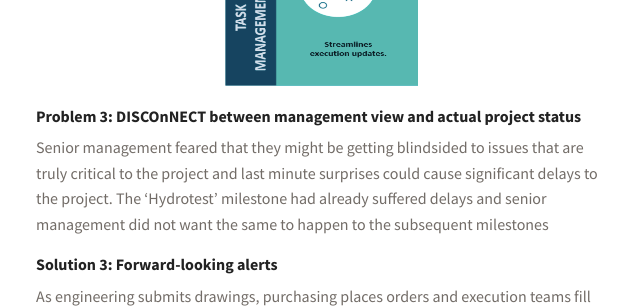
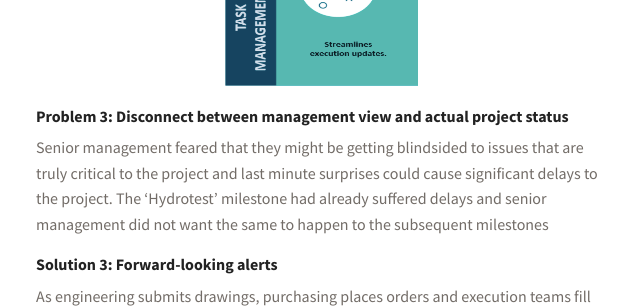
Before and after one commit to AdityaNayak/rz, a Jekyll site: the page built from _posts/2019-03-22-ntpc-new.md, in a window 1280 px wide and 900 px high, scrolled down 4225 px. Shown: the part 154-462 px from the top of the window, without its empty margins (219-859 px from the left). Built offline with Jekyll 4.4.1, drawn with Linux system fonts in a browser that asks for light colours; some web fonts are replaced; a style sheet for code colours, icons or effects is not loaded.

```diff
--- a/_posts/2019-03-22-ntpc-new.md
+++ b/_posts/2019-03-22-ntpc-new.md
@@ -159,7 +159,7 @@ direction.
 
 
 <h6 class="bkc bold">
-Problem 3: DISCOnNECT between management view and actual project status
+Problem 3: Disconnect between management view and actual project status
 </h6>
 Senior management feared that they might be getting blindsided to issues that are truly critical to the project
 and last minute surprises could cause significant delays to the project. The ‘Hydrotest’ milestone had already
```
